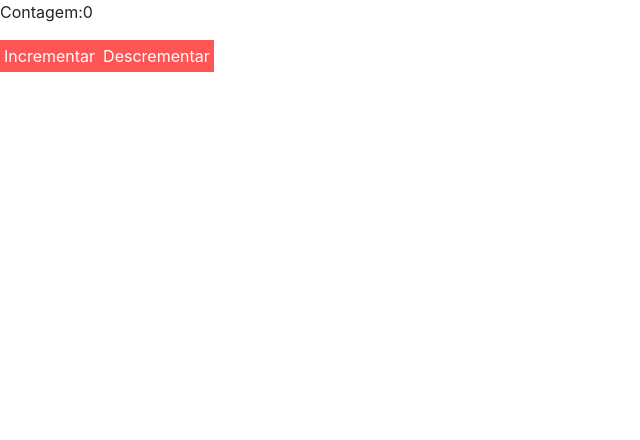
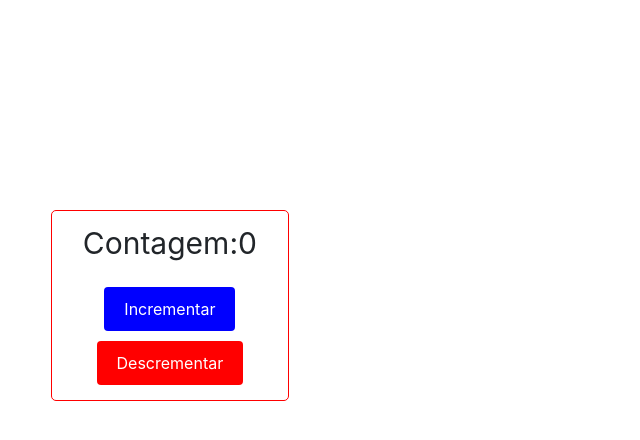
Before and after one commit to stellamaia/meu-projeto-react, a React (Create React App) app: page /use-reducer in a window 1280 px wide. Shown: the top 440 px of the page, without its empty margins (0-640 px from the left). Built offline with nearby package versions, Linux system fonts and the light colour scheme; the HTML template or start-up script is replaced by a standard one.

Commit message:
Estilização e implementação de buttons

```diff
--- a/src/useReducer.js
+++ b/src/useReducer.js
@@ -18,13 +18,57 @@ function reducer(state, action) {
 
 }
 
-function UseReducer(){
-    const[state, dispatch] = useReducer(reducer, initialState);
+function UseReducer() {
+    const [state, dispatch] = useReducer(reducer, initialState);
+
+    const rootStyle = {
+        display: 'flex',
+        justifyContent: 'center',
+        position:'absolute',
+        top:'200px',
+    }
+    const containerStyle = {
+        margin: '10px',
+        padding: '10px',
+        border: '1px solid red',
+        borderRadius: '5px',
+        textAlign: 'center',
+        width:'70%',
+
+    }
+    const textStyle = {
+
+        fontSize: '30px',
+        textAlign: 'center',
+    }
+    const buttonStyleIncrement = {
+        margin: '5px',
+        padding: '10px 20px',
+        fontSize: '16px',
+        backgroundColor: 'blue',
+        color: 'white',
+        borderRadius: '4px',
+        cursor: 'pointer',
+
+
+    };
+    const buttonStyleDecrement = {
+        margin: '5px',
+        padding: '10px 20px',
+        fontSize: '16px',
+        backgroundColor: 'red',
+        color: 'white',
+        borderRadius: '4px',
+        cursor: 'pointer',
+    };
+
     return (
-        <div>
-            <p>Contagem:{state.count}</p>
-            <button onClick={() => dispatch({ type:'increment'})}>Incrementar</button>
-            <button onClick={() => dispatch({ type:'decrement'})}>Descrementar</button>
+        <div style={rootStyle}>
+        <div style={containerStyle}>
+            <p style={textStyle}>Contagem:{state.count}</p>
+            <button style={buttonStyleIncrement} onClick={() => dispatch({ type: 'increment' })}>Incrementar</button>
+            <button style={buttonStyleDecrement} onClick={() => dispatch({ type: 'decrement' })}>Descrementar</button>
+        </div>
         </div>
     )
 }
```
